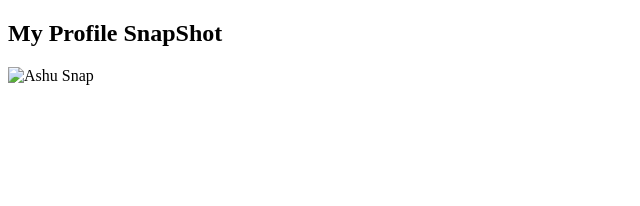
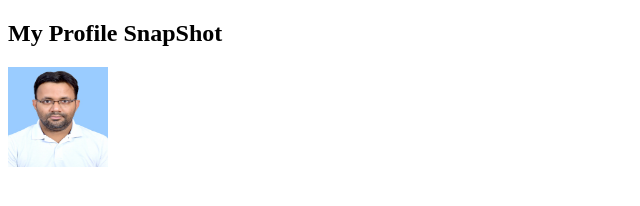
Before and after one commit to ashu0511/CSRPA, a plain HTML site: page index.html in a window 1280 px wide. Shown: the whole page, without its empty margins (0-640 px from the left). Drawn offline with Linux system fonts and the light colour scheme.

Commit message:
upadate new changes

```diff
--- a/index.html
+++ b/index.html
@@ -8,6 +8,6 @@
 </head>
 <body>
 <h2>My Profile SnapShot</h2>
-<img src="ashu0511/CSRPA/Ashu Sharma Snap.jpeg" alt="Ashu Snap" width="100" height="100">
+<img src="https://github.com/ashu0511/CSRPA/blob/main/Ashu%20Sharma%20Snap.jpeg" alt="Ashu Snap" width="100" height="100">
 </body>
 </html>
```
